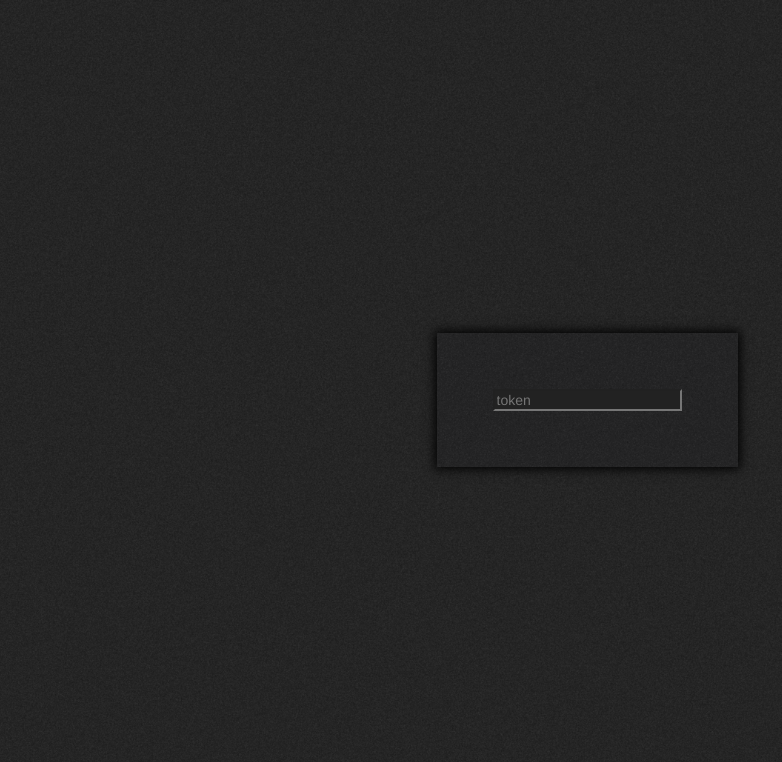
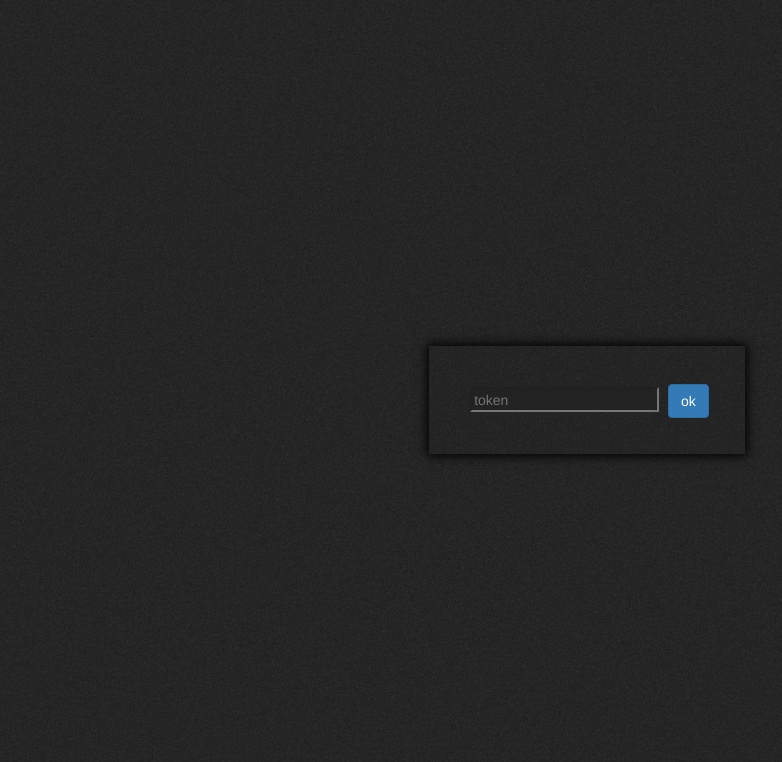
Before and after one commit to ChiragKalra/QuickFIleWeb, a plain HTML site: page public/index.html in a window 1280 px wide. Shown: the whole page, without its empty margins (53-835 px from the left). Drawn offline with nearby package versions, Linux system fonts and the light colour scheme.

Commit message:
first commit

```diff
--- a/public/css/side.css
+++ b/public/css/side.css
@@ -47,7 +47,8 @@ div.content {
 input {
   background: #222222;
   color: #b3d4fc;
-  margin: 20px;
+  margin: 5px;
+  height: 25px;
 }
 
 img.loading {
--- a/public/index.html
+++ b/public/index.html
@@ -29,9 +29,10 @@
   <![endif]-->
 
   <!-- Content -->
-  <div align="center" class="background">
+  <div class="background">
     <div class="login">
       <input type="number" class="user" placeholder="token" id="token">
+      <button type="button" class="btn btn-primary" onclick="bruh()">ok</button>
     </div>
 
     <img src="https://media.giphy.com/media/xTkcEQACH24SMPxIQg/giphy.gif" class="loading">
--- a/public/js/main.js
+++ b/public/js/main.js
@@ -58,9 +58,7 @@ fileUpload.addEventListener('change', function(e) {
   });
 });
 
-txtElementToken.onkeypress = keypress;
-function keypress(e) {
-  if (e.code === "Enter") {
+function bruh() {
   $(".login").toggle();
   $(".loading").toggle();
   firebase.database().ref('key').once('value').then(function(snapshot) {
@@ -71,21 +69,21 @@ function keypress(e) {
           $(".no").show();
         }
       });
-        firebase.database().ref('public').once('value').then(function(snapshot) {
+      firebase.database().ref('public').once('value').then(function (snapshot) {
         const list = snapshot.val();
-          if (list!=null && list.length!==0) {
+        if (list != null && list.length !== 0) {
           //download data
-            for(let i = 0; i < list.length; i++) {
-              firebase.database().ref('files/'+list[i]).once('value').then(function (snapshot) {
-                firebase.storage().refFromURL(snapshot.val().link).getDownloadURL().then(function(url) {
+          for (let i = 0; i < list.length; i++) {
+            firebase.database().ref('files/' + list[i]).once('value').then(function (snapshot) {
+              firebase.storage().refFromURL(snapshot.val().link).getDownloadURL().then(function (url) {
                 let newItem = document.createElement("a");
                 newItem.href = url;
                 let id = snapshot.val().link.split('/').pop().split('.')[0];
                 newItem.id = id;
                 $('.content').append(newItem);
-                  $('#'+id).addClass('itemee').text(snapshot.val().name+'.'+snapshot.val().ext)
+                $('#' + id).addClass('itemee').text(snapshot.val().name + '.' + snapshot.val().ext)
                   .attr("target", "_blank");
-                  if (i === list.length-1) {
+                if (i === list.length - 1) {
                   $(".no").hide();
                   $(".content").toggle();
                   $(".loading").toggle();
@@ -105,4 +103,10 @@ function keypress(e) {
     }
   });
 }
+
+txtElementToken.onkeypress = keypress;
+function keypress(e) {
+  if (e.code === "Enter") {
+    bruh();
   }
+}
```
Also changed, not shown: 1 other file. Lines whose indentation alone changed are shown as unchanged.
